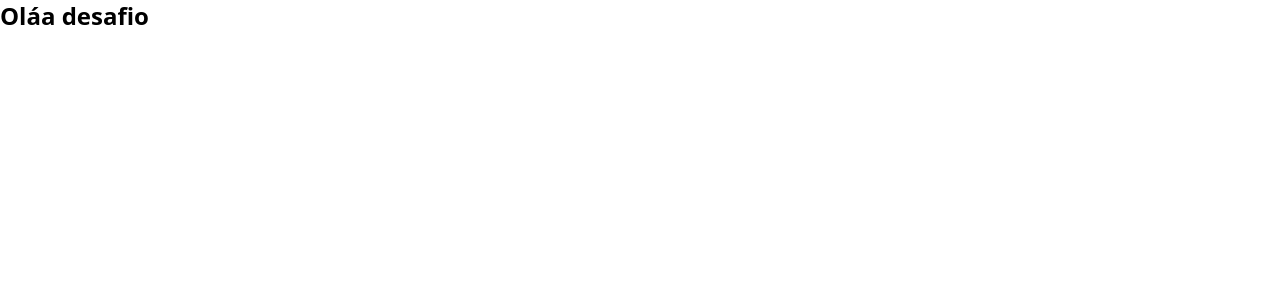
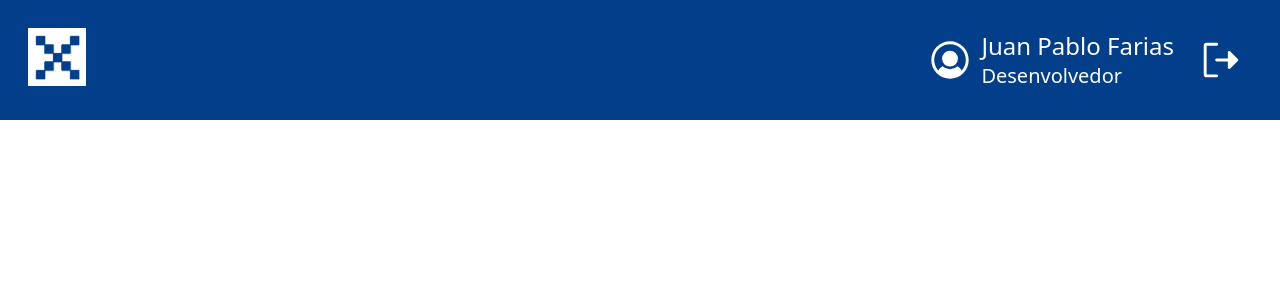
Before and after one commit to juanfariasdev/desafio-x, a React (Create React App) app: page / in a window 1280 px wide. Shown: the top 300 px of the page. Built offline with nearby package versions, Linux system fonts and the light colour scheme.

Commit message:
feat: ✨Header Added

```diff
--- a/src/App.tsx
+++ b/src/App.tsx
@@ -1,9 +1,11 @@
 import React from "react";
+import { Header } from "./components/header";
+import "./index.css";
 
 function App() {
   return (
     <div>
-      <h1 className="text-2xl font-bold">Oláa desafio</h1>
+      <Header />
     </div>
   );
 }
--- /dev/null
+++ b/src/components/header/index.tsx
@@ -0,0 +1,40 @@
+import { UserCircle, SignOut } from "phosphor-react";
+function Header() {
+  return (
+    <header
+      className="
+        p-7
+        bg-blue-800
+        text-white
+        flex
+        items-center
+        justify-between
+    "
+    >
+      <div className="max-w-[58px]">
+        <button title="menu">
+          <img src="/logo.png" alt="Logo da YouX Group" />
+        </button>
+      </div>
+      <div className="flex gap-4 items-center">
+        <div className="flex gap-2 items-center">
+          <UserCircle size={46} weight="fill" className="text-white" />
+          <div>
+            <h3 className="text-2xl">Juan Pablo Farias</h3>
+            <h4 className="text-xl font-light">Desenvolvedor</h4>
+          </div>
+        </div>
+        <div>
+          <button
+            className="hover:bg-slate-500 hover:rounded-full transition-all p-2 flex items-center justify-center"
+            title="Deslogar"
+          >
+            <SignOut size={46} weight="fill" />
+          </button>
+        </div>
+      </div>
+    </header>
+  );
+}
+
+export { Header };
--- a/src/index.tsx
+++ b/src/index.tsx
@@ -1,7 +1,7 @@
 import React from "react";
 import ReactDOM from "react-dom/client";
 import App from "./App";
-import "./index.css";
+
 const root = ReactDOM.createRoot(
   document.getElementById("root") as HTMLElement
 );
--- a/tailwind.config.js
+++ b/tailwind.config.js
@@ -2,7 +2,13 @@
 module.exports = {
   content: ["./src/**/*.{js,jsx,ts,tsx}"],
   theme: {
-    extend: {},
+    extend: {
+      colors: {
+        blue: {
+          800: "#023E8A",
+        },
+      },
+    },
   },
   plugins: [],
 };
```
Also changed, not shown: public/logo.png (added).
